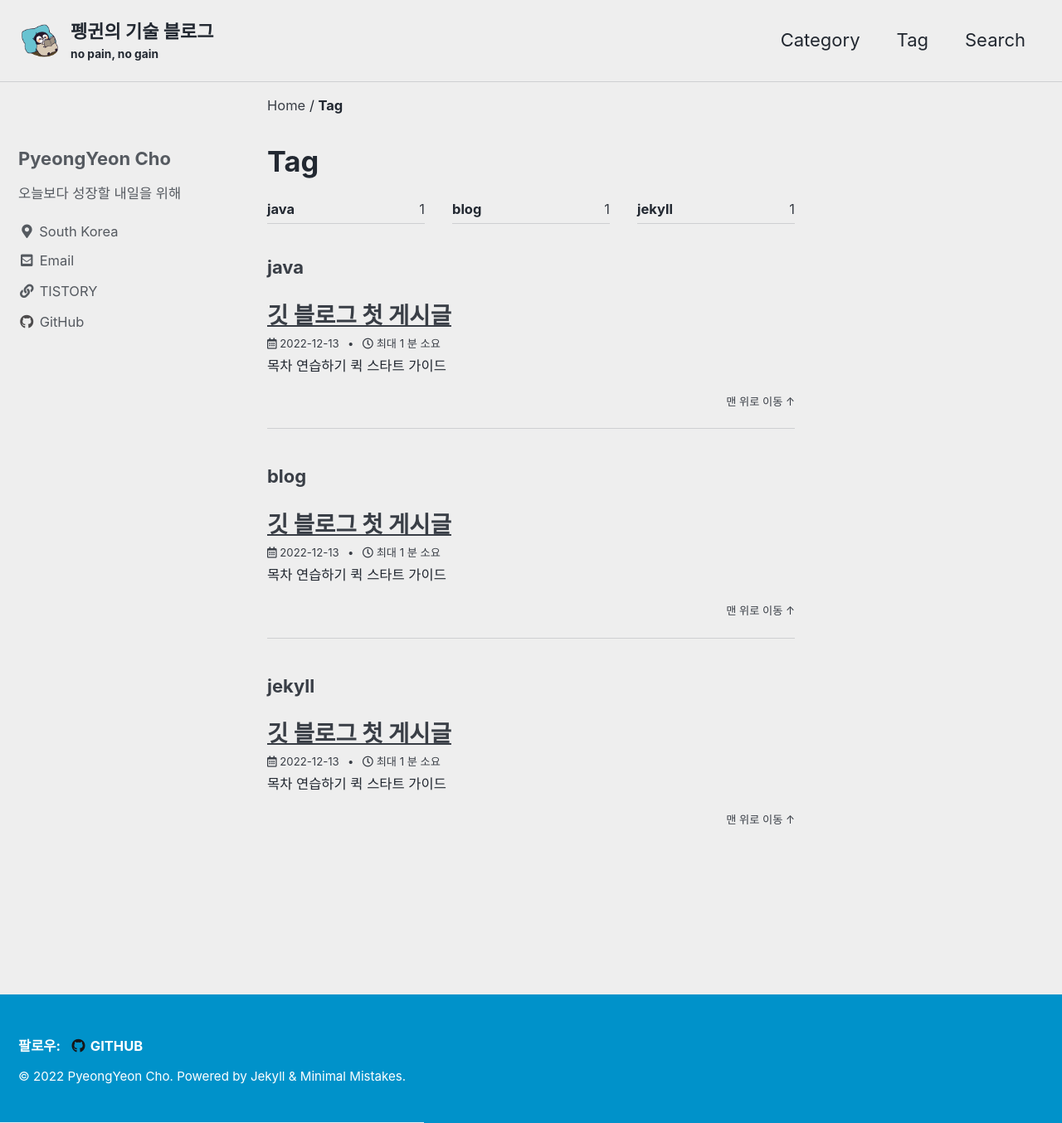
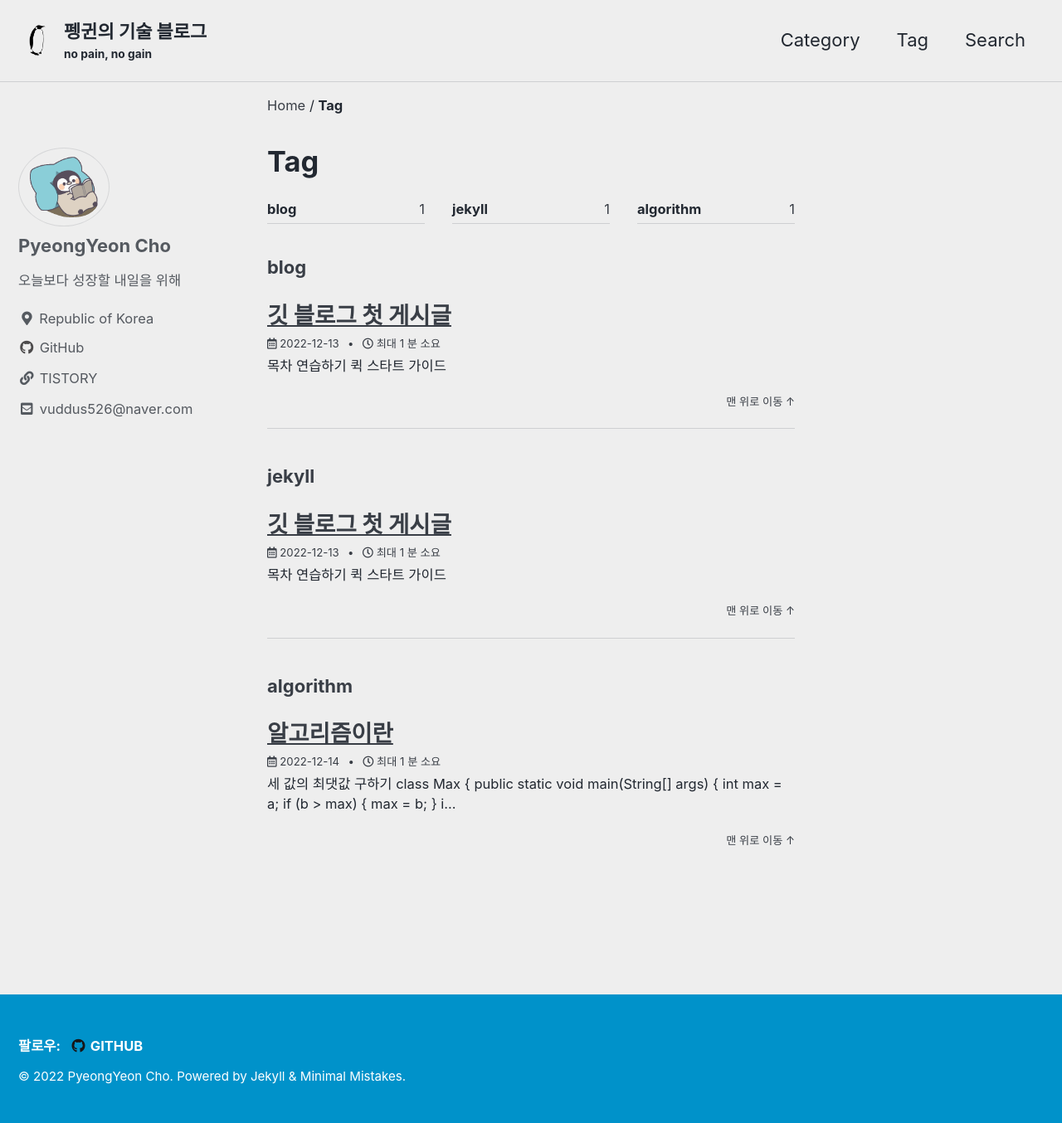
Before and after one commit to vuddus526/vuddus526.github.io, a Jekyll site: the page built from _pages/tag-archive.md, in a window 1280 px wide and 1354 px high. Shown: the whole window at 83% size. Built offline with Jekyll 4.4.1, drawn with Linux system fonts in a browser that asks for light colours; cached includes are drawn as plain includes; some web fonts are replaced.

```diff
--- a/_config.yml
+++ b/_config.yml
@@ -25,7 +25,7 @@ url                      : "https://vuddus526.github.io"
 baseurl                  : # the subpath of your site, e.g. "/blog"
 repository               : # GitHub username/repo-name e.g. "mmistakes/minimal-mistakes"
 teaser                   : # path of fallback teaser image, e.g. "/assets/images/500x300.png"
-logo                     : "/assets/images/움직이는 펭귄.gif"
+logo                     : "/assets/images/펭귄로고.png"
 masthead_title           : # overrides the website title displayed in the masthead, use " " for no title
 breadcrumbs              : true # true, false (default)
 words_per_minute         : 200
@@ -105,20 +105,20 @@ analytics:
 # Site Author
 author:
   name             : "PyeongYeon Cho"
-  avatar           : # path of avatar image, e.g. "/assets/images/bio-photo.jpg"
+  avatar           : "/assets/images/움직이는 펭귄.gif"
   bio              : "오늘보다 성장할 내일을 위해"
-  location         : "South Korea"
+  location         : "Republic of Korea"
   email            :
   links:
-    - label: "Email"
-      icon: "fas fa-fw fa-envelope-square"
-      url: "mailto:vuddus526@naver.com"
+    - label: "GitHub"
+      icon: "fab fa-fw fa-github"
+      url: "https://github.com/vuddus526"
     - label: "TISTORY"
       icon: "fas fa-fw fa-link"
       url: "https://vuddus526.tistory.com/"
-    - label: "GitHub"
-      icon: "fab fa-fw fa-github"
-      url: "https://github.com/vuddus526"
+    - label: "vuddus526@naver.com"
+      icon: "fas fa-fw fa-envelope-square"
+      url: "mailto:vuddus526@naver.com"
 
 
 # Site Footer
--- a/_posts/2022-12-13-깃 블로그 첫 게시글.markdown
+++ b/_posts/2022-12-13-깃 블로그 첫 게시글.markdown
@@ -2,7 +2,7 @@
 layout: single
 title: "깃 블로그 첫 게시글"
 categories: TIL
-tag: [java, blog, jekyll]
+tag: [blog, jekyll]
 toc: true
 author_profile: true
 sidebar:
```
Also changed, not shown: _posts/2022-12-14-알고리즘이란.md (added, +39 -0 lines), assets/images/펭귄로고.png (added).
